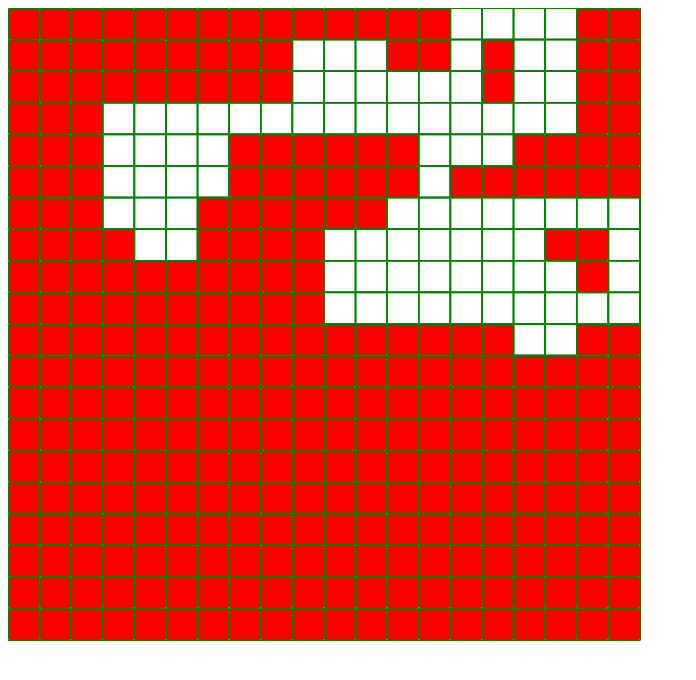
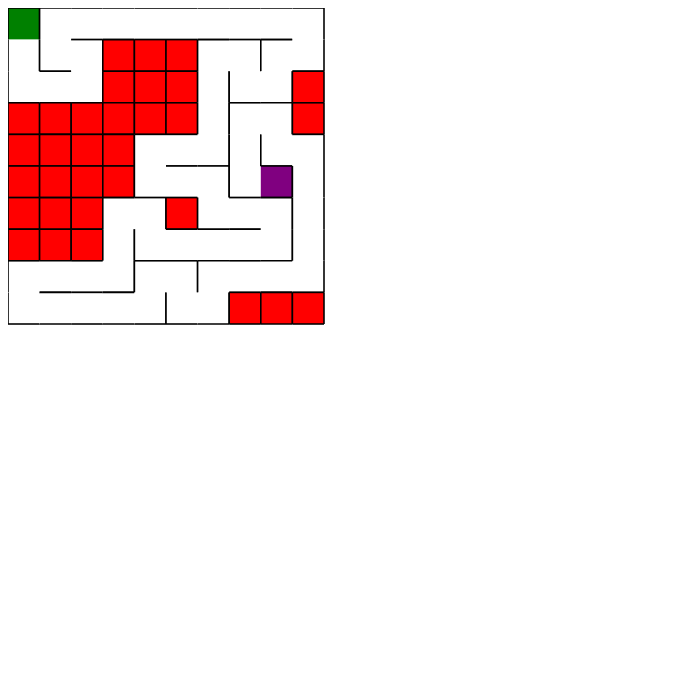
Before and after one commit to tonyli7/YHacks2016, a plain HTML site: page BME.html in a window 1280 px wide. Shown: the whole page, without its empty margins (0-696 px from the left). Drawn offline with Linux system fonts and the light colour scheme.

Commit message:
wall removal success

```diff
--- a/BME.html
+++ b/BME.html
@@ -1,6 +1,6 @@
 <!DOCTYPE HTML>
 <body>
-  <svg xmlns="http://www.w3.org/2000/svg" id="vimg" stroke="green" viewBox="0 0 800 700" currentScale="1">Hello</svg>
+  <svg xmlns="http://www.w3.org/2000/svg" id="vimg" viewBox="0 0 800 700" currentScale="1">Hello</svg>
 </body>
 
 <script src="maze.js"></script>
--- a/maze.js
+++ b/maze.js
@@ -1,7 +1,7 @@
 var vimg = document.getElementById("vimg");
 
-var width = 20;
-var height = 20;
+var width = 10;
+var height = 10;
 var maze = [];
 var size = 20;
 //initialize walls code
@@ -23,6 +23,7 @@ var makeTemp = function(width, height, block_h, block_w){
       wall_1.setAttribute("x2",(i+1)*block_h);
       wall_1.setAttribute("y1",j*block_w);
       wall_1.setAttribute("y2",j*block_w);
+      wall_1.setAttribute("stroke", "black");
 
       //bot
       var wall_2 = document.createElementNS("http://www.w3.org/2000/svg","line");
@@ -30,6 +31,7 @@ var makeTemp = function(width, height, block_h, block_w){
       wall_2.setAttribute("x2",(i+1)*block_h);
       wall_2.setAttribute("y1",(j+1)*block_w);
       wall_2.setAttribute("y2",(j+1)*block_w);
+      wall_2.setAttribute("stroke", "black");
 
       //left
       var wall_3 = document.createElementNS("http://www.w3.org/2000/svg","line");
@@ -37,6 +39,7 @@ var makeTemp = function(width, height, block_h, block_w){
       wall_3.setAttribute("x2",i*block_h);
       wall_3.setAttribute("y1",j*block_w);
       wall_3.setAttribute("y2",(j+1)*block_w);
+      wall_3.setAttribute("stroke", "black");
 
       //right
       var wall_4 = document.createElementNS("http://www.w3.org/2000/svg","line");
@@ -44,6 +47,7 @@ var makeTemp = function(width, height, block_h, block_w){
       wall_4.setAttribute("x2",(i+1)*block_h);
       wall_4.setAttribute("y1",j*block_w);
       wall_4.setAttribute("y2",(j+1)*block_w);
+      wall_4.setAttribute("stroke", "black");
 
       vimg.appendChild(block);
       vimg.appendChild(wall_1);
@@ -81,8 +85,8 @@ var getNeighbors = function(block_x, block_y){
       neighbors.push(maze[block_x+1][block_y]);
     }
     if (block_x-1 >= 0){
-      console.log(block_x,block_y);
-      console.log(maze[block_x-1][block_y]);
+      //console.log(block_x,block_y);
+      //console.log(maze[block_x-1][block_y]);
       neighbors.push(maze[block_x-1][block_y]);
     }
     if (block_y+1 <= width-1){
@@ -126,30 +130,67 @@ var makePath = function(block_x, block_y){
   neighbors = getNeighbors(block_x, block_y);
   uvn = getUVN(neighbors);
   if (!hasUVN(neighbors)){
-    console.log(1);
+    //console.log(1);
     return true;
   } else if (hasUVN(neighbors)){
     var curr = maze[block_x][block_y];
     curr["block"].setAttribute("fill","white");
 
     rand_num = Math.floor(Math.random()*uvn.length);
-    uvn[rand_num]["block"].setAttribute("fill", "white");
+    uvn[rand_num]["block"].setAttribute("fill", "green");
     stack.push(uvn[rand_num]);
-    for (n in curr){
-      for (u in uvn){
-        if (n == u){
-          vimg.removeChild(n);
-          vimg.removeChild(u);
+    console.log(uvn[rand_num]);
+
+    //remove walls
+    for (var curr_key in curr){
+      for (var uvn_key in uvn[rand_num]){
+        if (curr.hasOwnProperty(curr_key) &&
+            uvn[rand_num].hasOwnProperty(uvn_key)){
+
+              if ((curr[curr_key].getAttribute("x1") == uvn[rand_num][uvn_key].getAttribute("x1")) &&
+                  (curr[curr_key].getAttribute("x2") == uvn[rand_num][uvn_key].getAttribute("x2")) &&
+                  (curr[curr_key].getAttribute("y1") == uvn[rand_num][uvn_key].getAttribute("y1")) &&
+                  (curr[curr_key].getAttribute("y2") == uvn[rand_num][uvn_key].getAttribute("y2")) &&
+                  curr_key != "block"){
+
+                    //console.log(maze[0][0]["block"].getAttribute("x1"));
+                    console.log(uvn[rand_num][uvn_key]);
+                    console.log(uvn[rand_num][uvn_key].getAttribute("x1")/size)
+                    console.log(maze[parseInt((uvn[rand_num]["block"].getAttribute("x")))/size][parseInt((uvn[rand_num]["block"].getAttribute("y")))/size][uvn_key]);
+                    console.log(curr[curr_key]);
+
+                    vimg.removeChild(curr[curr_key]);
+                    vimg.removeChild(maze[parseInt((uvn[rand_num]["block"].getAttribute("x")))/size][parseInt((uvn[rand_num]["block"].getAttribute("y")))/size][uvn_key]);
+
+
+                    //var oldChild2 = vimg.removeChild(uvn[uvn_key]);
+              }
+
         }
       }
     }
 
-    console.log()
+
     return makePath(uvn[rand_num]["block"].getAttribute("x")/size, uvn[rand_num]["block"].getAttribute("y")/size);
 
-  } else if (stack != []){
+  } else if (stack.length != 0){
     return makePath(stack.pop());
   }
 }
-console.log(maze[0][0]);
+//console.log(maze[5][12]["wall_4"])
+// for (i = 0; i<vimg.children.length; i++){
+//   console.log(vimg.children[i]);
+// }
+
 makePath(start_x, start_y)
+maze[start_x][start_y]["block"].setAttribute("fill","purple");
+// console.log(vimg.children)
+/*
+maze[0][0]["block"].setAttribute("fill", "blue")
+maze[0][1]["block"].setAttribute("fill", "blue")
+vimg.removeChild(maze[0][0]["wall_2"])
+vimg.removeChild(maze[0][1]["wall_1"])
+*/
+//console.log(maze[0][0]["wall_2"])
+//console.log(maze[0][1]["wall_1"])
+//console.log(maze[0][0]["wall_2"] == maze[0][1]["wall_1"])
```
